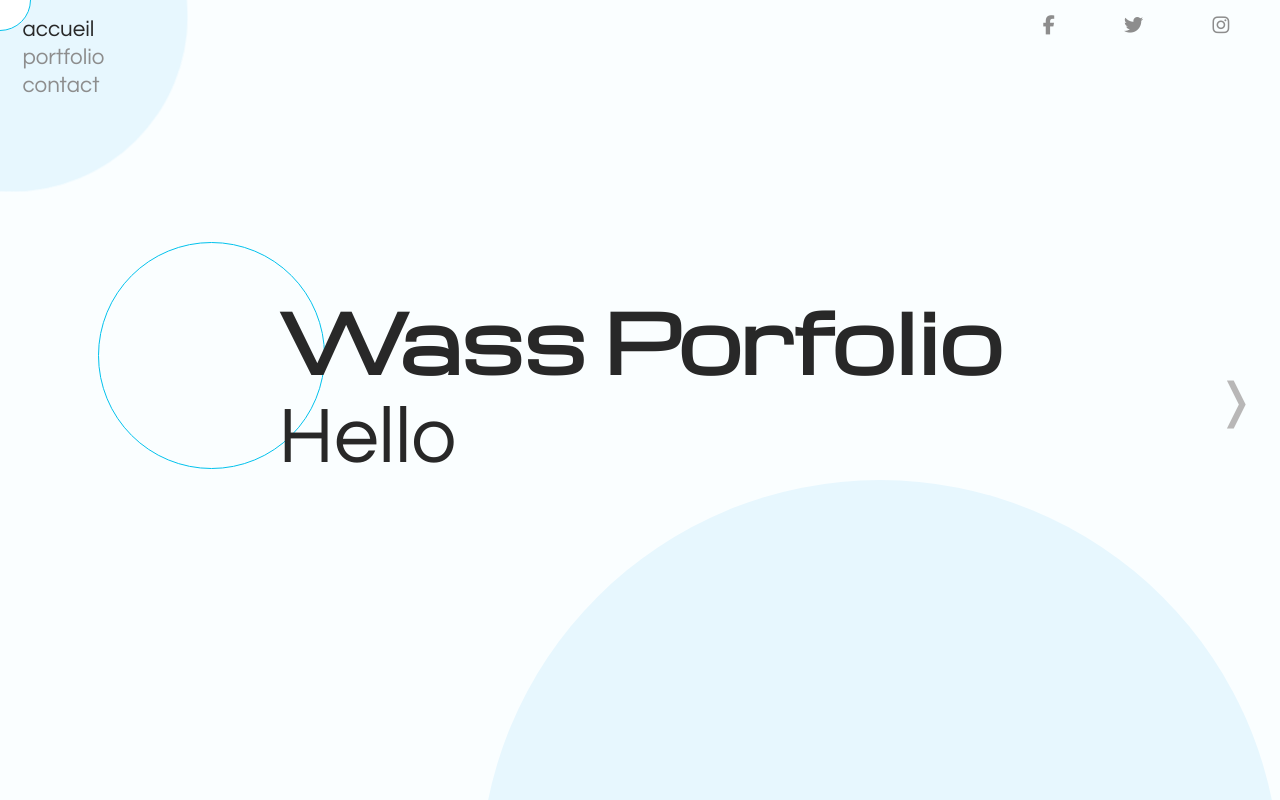
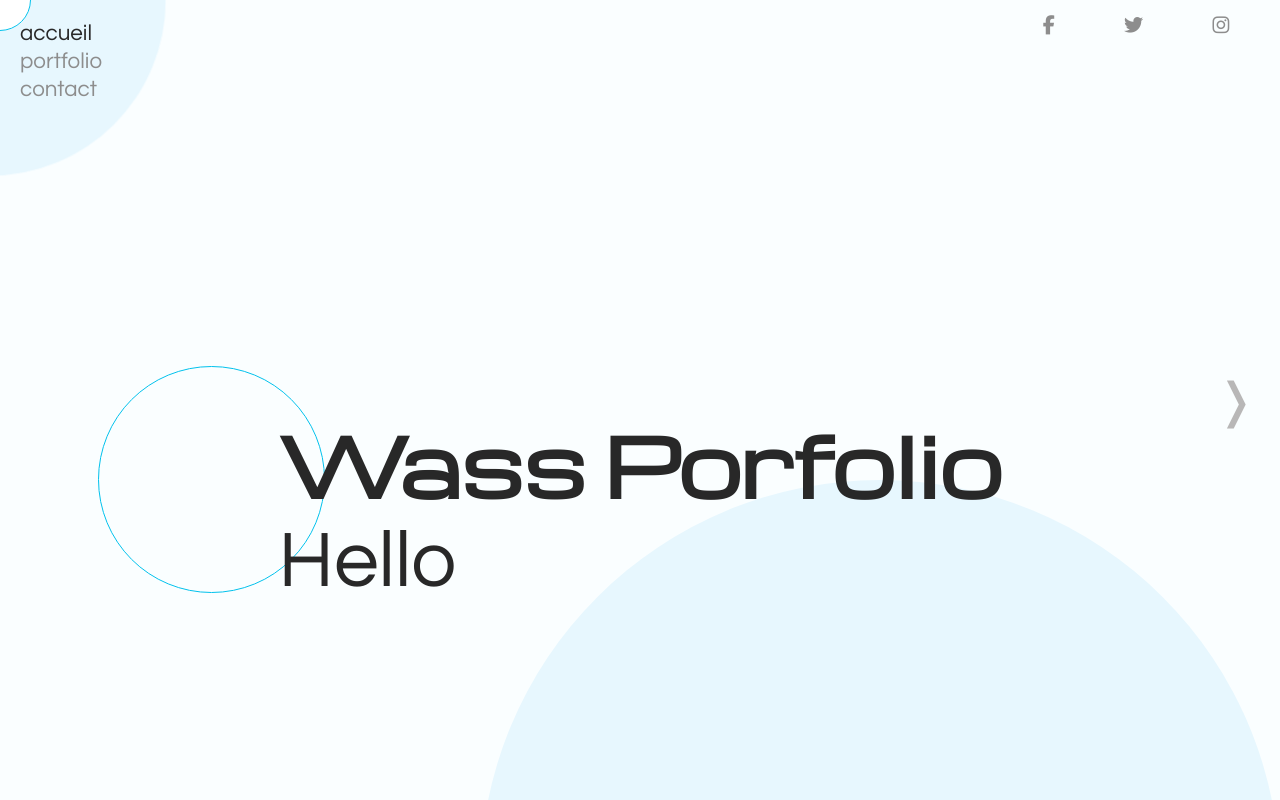
Before and after one commit to LaWass1864/react-vitrine, a React (Create React App) app: page / in a window 1280 px wide. Shown: the top 800 px of the page. Built offline with nearby package versions, Linux system fonts and the light colour scheme.

Commit message:
margin pour navigation ok

```diff
--- a/src/style/components/_navigation.scss
+++ b/src/style/components/_navigation.scss
@@ -1,10 +1,11 @@
 .navigation {
-  position: absolute;
+margin: 20px;
   top: 1rem;
   left: 1.4rem;
   font-size: 1.4rem;
   line-height: 28px;
   color: $color-4;
+
 
   &:before {
     content: '';
--- a/src/style/pages/_contact.scss
+++ b/src/style/pages/_contact.scss
@@ -37,6 +37,7 @@
   .navigation {
     @media screen and (max-width: 440px) {
       display: none;
+
     }
   }
   .logo {
```
